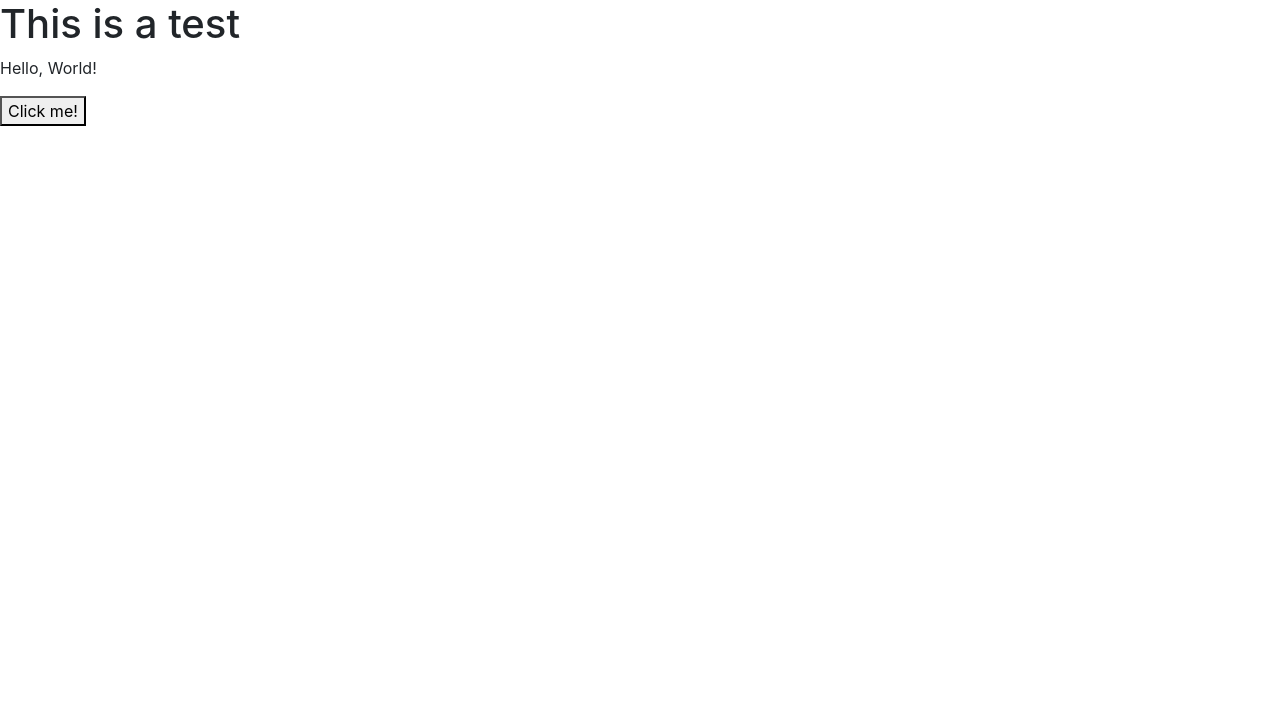
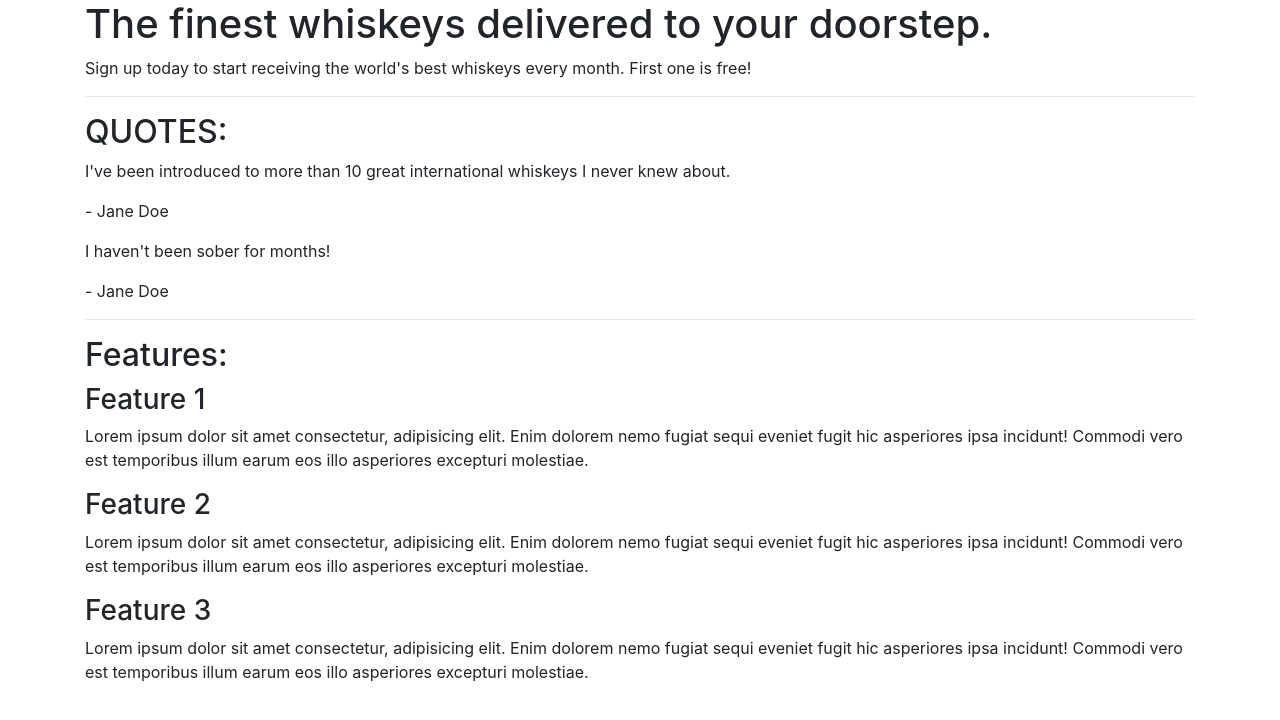
Before and after one commit to ShaneCDev/bootstrap-basics, a plain HTML site: page index.html in a window 1280 px wide. Drawn offline with nearby package versions, Linux system fonts and the light colour scheme.

Commit message:
structured landing page

```diff
--- a/index.html
+++ b/index.html
@@ -5,11 +5,58 @@
     <meta http-equiv="X-UA-Compatible" content="IE=edge">
     <meta name="viewport" content="width=device-width, initial-scale=1.0">
     <link rel="stylesheet" href="https://cdn.jsdelivr.net/npm/bootstrap@4.6.2/dist/css/bootstrap.min.css" integrity="sha384-xOolHFLEh07PJGoPkLv1IbcEPTNtaed2xpHsD9ESMhqIYd0nLMwNLD69Npy4HI+N" crossorigin="anonymous">
-    <title>Document</title>
+    <title>Whiskey Drop | Taste a new whiskey every month</title>
 </head>
 <body>
-    <h1>This is a test</h1>
-    <p>Hello, World!</p>
-    <button>Click me!</button>
+    <article class="container">
+        <!--Callout-->
+        <section class="callout">
+            <h1>The finest whiskeys delivered to your doorstep.</h1>
+            <p>Sign up today to start receiving the world's best whiskeys every month.
+                First one is free!</p>
+        </section>
+        <!--end callout-->
+        <hr>
+
+        <!--Quotes-->
+        <section class="quotes">
+            <h2 class="text-uppercase">Quotes:</h2>
+            <div class="quote">
+                <p>I've been introduced to more than 10 great international whiskeys I never knew about.</p>
+                <p>- Jane Doe</p>
+            </div>
+            <div class="quote">
+                <p>I haven't been sober for months!</p>
+                <p>- Jane Doe</p>
+            </div>
+        </section>
+        <!--end quotes-->
+        <hr>
+
+        <!--Features-->
+        <section class="features">
+            <h2>Features:</h2>
+            <div class="feature">
+                <h3>Feature 1</h3>
+                <p>Lorem ipsum dolor sit amet consectetur, adipisicing elit.
+                    Enim dolorem nemo fugiat sequi eveniet fugit hic asperiores ipsa incidunt!
+                    Commodi vero est temporibus illum earum eos illo asperiores excepturi molestiae.</p>
+            </div>
+
+            <div class="feature">
+                <h3>Feature 2</h3>
+                <p>Lorem ipsum dolor sit amet consectetur, adipisicing elit.
+                    Enim dolorem nemo fugiat sequi eveniet fugit hic asperiores ipsa incidunt!
+                    Commodi vero est temporibus illum earum eos illo asperiores excepturi molestiae.</p>
+            </div>
+
+            <div class="feature">
+                <h3>Feature 3</h3>
+                <p>Lorem ipsum dolor sit amet consectetur, adipisicing elit.
+                    Enim dolorem nemo fugiat sequi eveniet fugit hic asperiores ipsa incidunt!
+                    Commodi vero est temporibus illum earum eos illo asperiores excepturi molestiae.</p>
+            </div>
+        </section>
+    </article>
 </body>
 </html>
```
